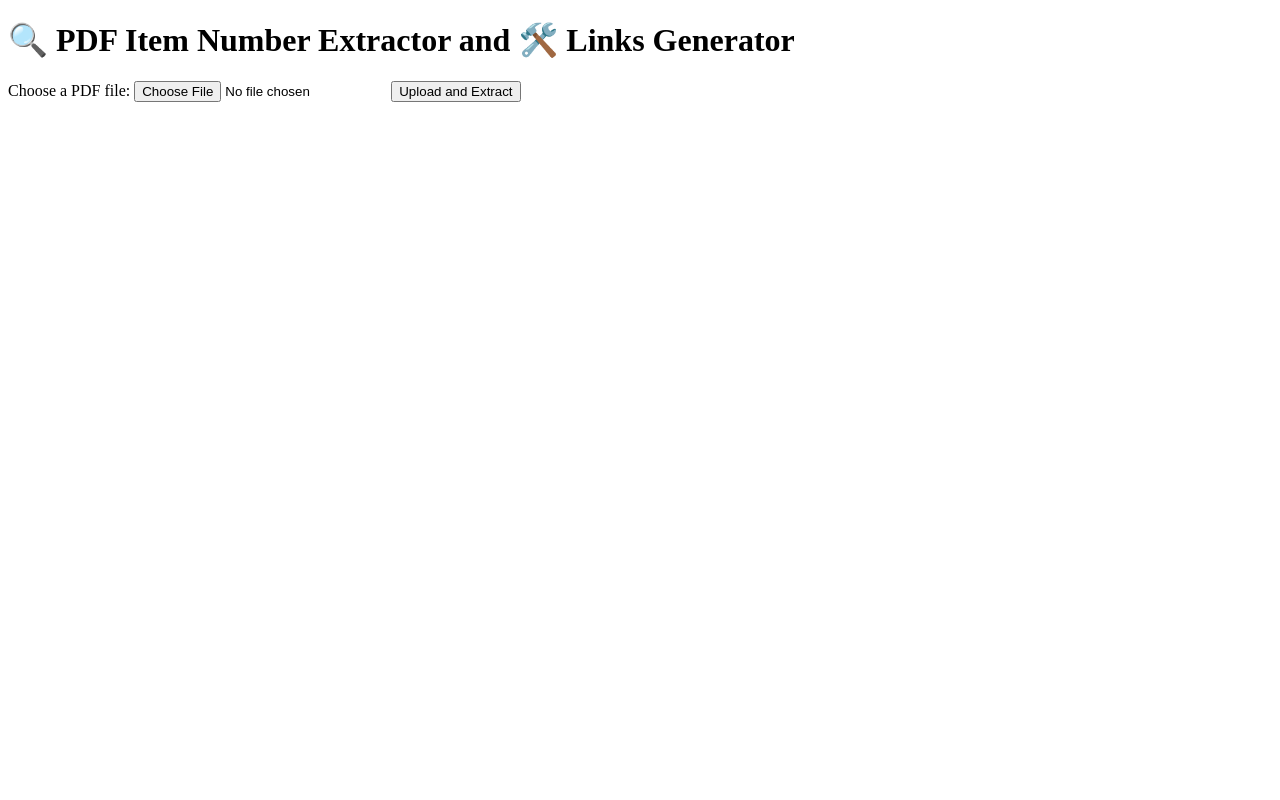
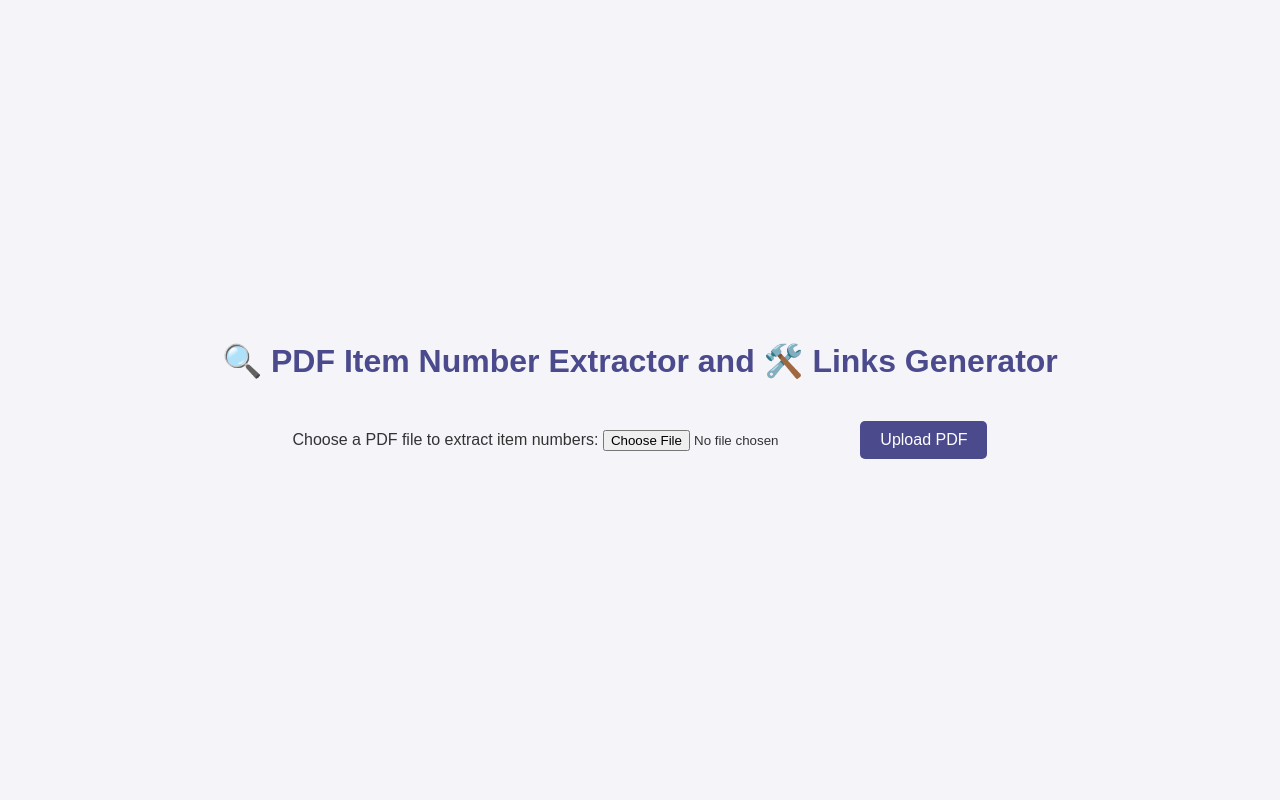
Before and after one commit to ronknight/PDF-itemnumber-extractor-and-link-generator, a Flask app: page / in a window 1280 px wide. Run offline with Flask 3, Linux system fonts and the light colour scheme.

Commit message:
update templates

```diff
--- a/app.py
+++ b/app.py
@@ -1,6 +1,8 @@
-from flask import Flask, request, render_template, jsonify, redirect, url_for
+from flask import Flask, request, render_template, jsonify
 from flask_cors import CORS
 import pdfplumber
+import requests
+from bs4 import BeautifulSoup
 import os
 import re
 import logging
@@ -17,7 +19,6 @@ logging.basicConfig(filename='app.log', level=logging.INFO, format='%(asctime)s
 
 @app.route('/')
 def index():
-    # Display the HTML upload form when visiting the root URL
     return render_template('index.html')
 
 @app.route('/upload', methods=['POST'])
@@ -33,42 +34,65 @@ def upload_pdf():
     logging.info(f"File saved to {file_path}")
 
     try:
-        # Extract item numbers
-        item_numbers = extract_item_numbers(file_path)
-        logging.info(f"Extracted item numbers: {item_numbers}")
+        # Extract item data (item numbers and titles)
+        item_data = extract_item_data(file_path)
+        logging.info(f"Extracted item data: {item_data}")
 
-        # Generate links for each item number
+        # Generate links for each item
         items_with_links = []
-        for item in item_numbers:
-            google_link = f"https://www.google.com/search?q=wholesale%20{item}"
-            fsgm_link = f"https://www.4sgm.com/lsearch.jhtm?cid=&keywords={item}"
-            items_with_links.append({'item': item, 'google_link': google_link, 'fsgm_link': fsgm_link})
+        for item in item_data:
+            title = item.get("title", "Product")  # Set default to "Product" if title is missing
+            item_number = item.get("item_number")
+            google_link = f"https://www.google.com/search?q=wholesale+{title.replace(' ', '+')}"
+            fsgm_link = f"https://www.4sgm.com/lsearch.jhtm?cid=&keywords={item_number}"
+            items_with_links.append({'item': item_number, 'title': title, 'google_link': google_link, 'fsgm_link': fsgm_link})
 
         return render_template('results.html', items=items_with_links)
     except Exception as e:
         logging.error(f"Error processing the PDF: {e}")
         return jsonify({'error': str(e)}), 500
     finally:
-        # Clean up the uploaded file
         if os.path.exists(file_path):
             os.remove(file_path)
             logging.info(f"Deleted file {file_path}")
 
-def extract_item_numbers(pdf_path):
-    """Extracts item numbers from the provided PDF file."""
-    item_numbers = []
-    pattern = r'\b\d{5,6}[A-Z]?\b'  # Regex pattern for item numbers
+def fetch_product_title(item_number):
+    """Scrapes product title from 4sgm.com based on item number."""
+    search_url = f"https://www.4sgm.com/lsearch.jhtm?cid=&keywords={item_number}"
+    headers = {'User-Agent': 'Mozilla/5.0'}
+
+    try:
+        response = requests.get(search_url, headers=headers)
+        if response.status_code == 200:
+            soup = BeautifulSoup(response.text, 'html.parser')
+            # Find the image tag in the item image wrapper and extract the 'alt' text
+            img_tag = soup.find("div", class_="item_image_wrapper").find("img")
+            if img_tag and 'alt' in img_tag.attrs:
+                return img_tag['alt']
+    except Exception as e:
+        logging.error(f"Error fetching title for {item_number}: {e}")
+
+    return "Product"  # Default if title not found
+
+def extract_item_data(pdf_path):
+    """Extracts item numbers from PDF and fetches titles by scraping 4sgm.com."""
+    item_data = []
+    pattern_item = r'\b\d{5,6}[A-Z]?\b'  # Regex for item numbers
 
     try:
         with pdfplumber.open(pdf_path) as pdf:
             for page in pdf.pages:
                 text = page.extract_text()
-                item_numbers.extend(re.findall(pattern, text))
+                item_numbers = re.findall(pattern_item, text)
+
+                for item_number in item_numbers:
+                    title = fetch_product_title(item_number)
+                    item_data.append({"item_number": item_number, "title": title})
     except Exception as e:
-        logging.error(f"Error extracting item numbers from PDF: {e}")
+        logging.error(f"Error extracting item data from PDF: {e}")
         raise e
 
-    return item_numbers
+    return item_data
 
 if __name__ == '__main__':
     app.run(host='0.0.0.0', port=5000, debug=True)
--- a/templates/index.html
+++ b/templates/index.html
@@ -2,15 +2,45 @@
 <html lang="en">
 <head>
     <meta charset="UTF-8">
-    <meta name="viewport" content="width=device-width, initial-scale=1.0">
     <title>🔍 PDF Item Number Extractor and 🛠️ Links Generator</title>
+    <style>
+        body {
+            font-family: Arial, sans-serif;
+            background-color: #f4f4f9;
+            color: #333;
+            display: flex;
+            justify-content: center;
+            align-items: center;
+            flex-direction: column;
+            min-height: 100vh;
+            margin: 0;
+        }
+        h1 {
+            color: #4a4a8c;
+        }
+        .upload-form {
+            margin: 20px 0;
+        }
+        button {
+            background-color: #4a4a8c;
+            color: #fff;
+            border: none;
+            padding: 10px 20px;
+            cursor: pointer;
+            font-size: 1em;
+            border-radius: 5px;
+        }
+        button:hover {
+            background-color: #3a3a7a;
+        }
+    </style>
 </head>
 <body>
     <h1>🔍 PDF Item Number Extractor and 🛠️ Links Generator</h1>
-    <form action="{{ url_for('upload_pdf') }}" method="post" enctype="multipart/form-data">
-        <label for="pdf">Choose a PDF file:</label>
-        <input type="file" name="pdf" id="pdf" accept="application/pdf" required>
-        <button type="submit">Upload and Extract</button>
+    <form class="upload-form" action="{{ url_for('upload_pdf') }}" method="post" enctype="multipart/form-data">
+        <label for="pdf">Choose a PDF file to extract item numbers:</label>
+        <input type="file" name="pdf" id="pdf" required>
+        <button type="submit">Upload PDF</button>
     </form>
 </body>
 </html>
```
Also changed, not shown: templates/results.html (+78 -11 lines).
